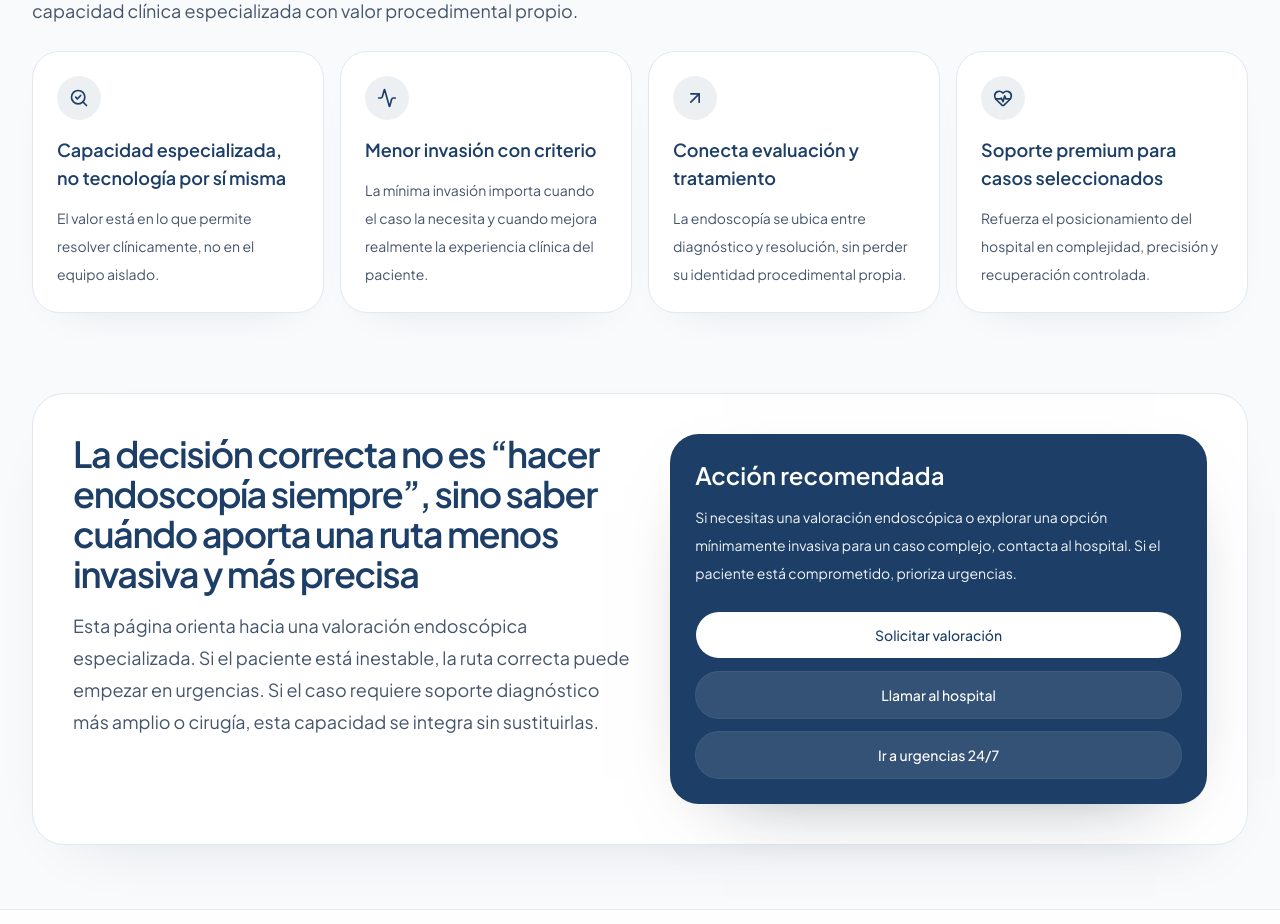
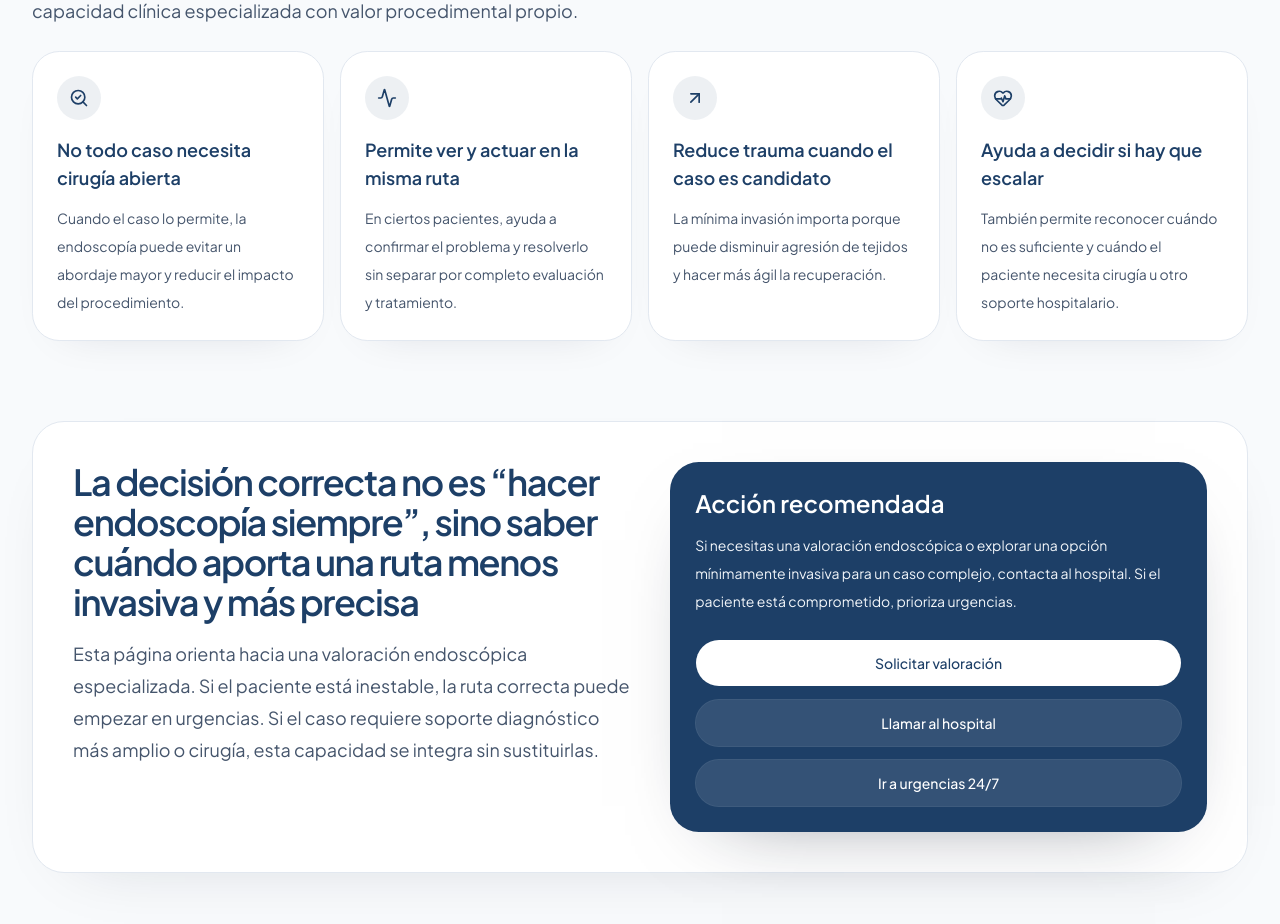
Before and after one commit to ray-calvo/NewWebNuskeTech, a Next.js app: page /endoscopia in a window 1280 px wide. Shown: the part 3780-4704 px from the top of the page. Built offline with nearby package versions, Linux system fonts and the light colour scheme.

Commit message:
refactor: rewrite hospital differentiators with clinical decision focus

```diff
--- a/src/features/marketing/components/cirugia/data.ts
+++ b/src/features/marketing/components/cirugia/data.ts
@@ -170,27 +170,27 @@ export const surgerySupportCards: readonly SurgerySupportCard[] = [
 
 export const surgicalDifferentiators: readonly SurgeryCapability[] = [
   {
-    title: "Criterio quirúrgico hospitalario",
+    title: "No todo caso necesita operar hoy",
     description:
-      "La cirugía se presenta como capacidad clínica integral, no como catálogo de intervenciones.",
+      "La valoración quirúrgica ayuda a decidir cuándo intervenir, cuándo estabilizar primero y cuándo seguir otra ruta clínica.",
     icon: TriangleAlert,
   },
   {
-    title: "Seguridad anestésica como eje",
+    title: "La anestesia cambia la decisión",
     description:
-      "La anestesia y el monitoreo forman parte central de la promesa de seguridad del hospital.",
+      "En pacientes delicados, contar con control anestésico y monitoreo permite plantear procedimientos con menos riesgo evitable.",
     icon: Monitor,
   },
   {
-    title: "Planeación y continuidad",
+    title: "Evita operar sin contexto clínico",
     description:
-      "La intervención se integra con diagnóstico previo y seguimiento posterior dentro del mismo sistema clínico.",
+      "El apoyo diagnóstico y la planeación preoperatoria ayudan a definir mejor el abordaje y el seguimiento posterior.",
     icon: ClipboardCheck,
   },
   {
-    title: "Capacidad para casos complejos",
+    title: "Permite seguir cuidando después del procedimiento",
     description:
-      "La cirugía se posiciona como resolución hospitalaria para pacientes que requieren más que una intervención aislada.",
+      "Cuando el paciente necesita control de dolor, vigilancia o reevaluación, la recuperación puede continuar dentro del hospital.",
     icon: Syringe,
   },
 ] as const;
--- a/src/features/marketing/components/diagnostico/data.ts
+++ b/src/features/marketing/components/diagnostico/data.ts
@@ -149,27 +149,27 @@ export const transversalSupport: readonly DiagnosticSupportCard[] = [
 
 export const diagnosticDifferentiators: readonly DiagnosticCapability[] = [
   {
-    title: "Diagnóstico como sistema, no como lista de estudios",
+    title: "Evita decidir a ciegas",
     description:
-      "La página madre debe comunicar criterio clínico y no solo disponibilidad técnica.",
+      "Cuando la exploración no alcanza, el diagnóstico ayuda a definir mejor el problema antes de tratar o intervenir.",
     icon: Stethoscope,
   },
   {
-    title: "Capacidad transversal del hospital",
+    title: "Ayuda a priorizar lo urgente",
     description:
-      "El diagnóstico articula urgencias, cirugía, hospitalización y seguimiento.",
+      "En pacientes que cambian rápido, aporta información para decidir qué atender primero y qué puede esperar.",
     icon: Activity,
   },
   {
-    title: "Correlación clínica y reevaluación",
+    title: "Permite ajustar el plan del caso",
     description:
-      "El valor no está solo en obtener datos, sino en interpretarlos dentro del caso.",
+      "Los hallazgos ayudan a confirmar, descartar o cambiar la ruta clínica cuando la evolución no es la esperada.",
     icon: Gauge,
   },
   {
-    title: "Apoyo oportuno para casos complejos",
+    title: "Aclara cuándo hace falta otro paso",
     description:
-      "El diagnóstico se integra a la respuesta del hospital cuando el paciente exige decisiones más finas.",
+      "Puede mostrar si el paciente necesita cirugía, hospitalización, seguimiento estrecho o una reevaluación distinta.",
     icon: Monitor,
   },
 ] as const;
--- a/src/features/marketing/components/endoscopia/data.ts
+++ b/src/features/marketing/components/endoscopia/data.ts
@@ -149,27 +149,27 @@ export const endoscopySupport: readonly EndoscopySupportCard[] = [
 
 export const endoscopyDifferentiators: readonly EndoscopyCapability[] = [
   {
-    title: "Capacidad especializada, no tecnología por sí misma",
+    title: "No todo caso necesita cirugía abierta",
     description:
-      "El valor está en lo que permite resolver clínicamente, no en el equipo aislado.",
+      "Cuando el caso lo permite, la endoscopía puede evitar un abordaje mayor y reducir el impacto del procedimiento.",
     icon: SearchCheck,
   },
   {
-    title: "Menor invasión con criterio",
+    title: "Permite ver y actuar en la misma ruta",
     description:
-      "La mínima invasión importa cuando el caso la necesita y cuando mejora realmente la experiencia clínica del paciente.",
+      "En ciertos pacientes, ayuda a confirmar el problema y resolverlo sin separar por completo evaluación y tratamiento.",
     icon: Activity,
   },
   {
-    title: "Conecta evaluación y tratamiento",
+    title: "Reduce trauma cuando el caso es candidato",
     description:
-      "La endoscopía se ubica entre diagnóstico y resolución, sin perder su identidad procedimental propia.",
+      "La mínima invasión importa porque puede disminuir agresión de tejidos y hacer más ágil la recuperación.",
     icon: ArrowUpRight,
   },
   {
-    title: "Soporte premium para casos seleccionados",
+    title: "Ayuda a decidir si hay que escalar",
     description:
-      "Refuerza el posicionamiento del hospital en complejidad, precisión y recuperación controlada.",
+      "También permite reconocer cuándo no es suficiente y cuándo el paciente necesita cirugía u otro soporte hospitalario.",
     icon: HeartPulse,
   },
 ] as const;
--- a/src/features/marketing/components/urgencias/data.ts
+++ b/src/features/marketing/components/urgencias/data.ts
@@ -152,27 +152,27 @@ export const supportCards: readonly SupportCard[] = [
 
 export const differentiators: readonly Capability[] = [
   {
-    title: "Guardia hospitalaria activa 24/7",
+    title: "No esperar a que empeore",
     description:
-      "Disponibilidad operativa para atender cuadros agudos durante todo el año.",
+      "Cuando hay dificultad para respirar, colapso o dolor agudo, la decisión correcta es actuar de inmediato y no observar en casa.",
     icon: Gauge,
   },
   {
-    title: "Criterio clínico hospitalario",
+    title: "Permite estabilizar antes de decidir",
     description:
-      "La urgencia se entiende como proceso hospitalario, no solo como consulta inmediata.",
+      "En pacientes inestables, primero importa sostener respiración, dolor y perfusión antes de pasar a estudios o procedimientos.",
     icon: Stethoscope,
   },
   {
-    title: "Continuidad entre urgencias, diagnóstico y cirugía",
+    title: "Evita mover al paciente entre rutas separadas",
     description:
-      "La página madre conecta con la resolución clínica posterior sin fragmentar al paciente.",
+      "Si el caso necesita diagnóstico, hospitalización o cirugía, la transición puede hacerse dentro de la misma lógica hospitalaria.",
     icon: Activity,
   },
   {
-    title: "Acción inmediata y ubicación clara",
+    title: "Reduce pasos cuando el tiempo importa",
     description:
-      "Llamada, WhatsApp y cómo llegar priorizados para reducir fricción en la urgencia.",
+      "Llamar, escribir y llegar rápido ayuda a no perder tiempo en un momento en el que cada minuto puede cambiar el manejo.",
     icon: MapPin,
   },
 ] as const;
```
Also changed, not shown: 1 other file (tests, documents, lock files or other folders).
